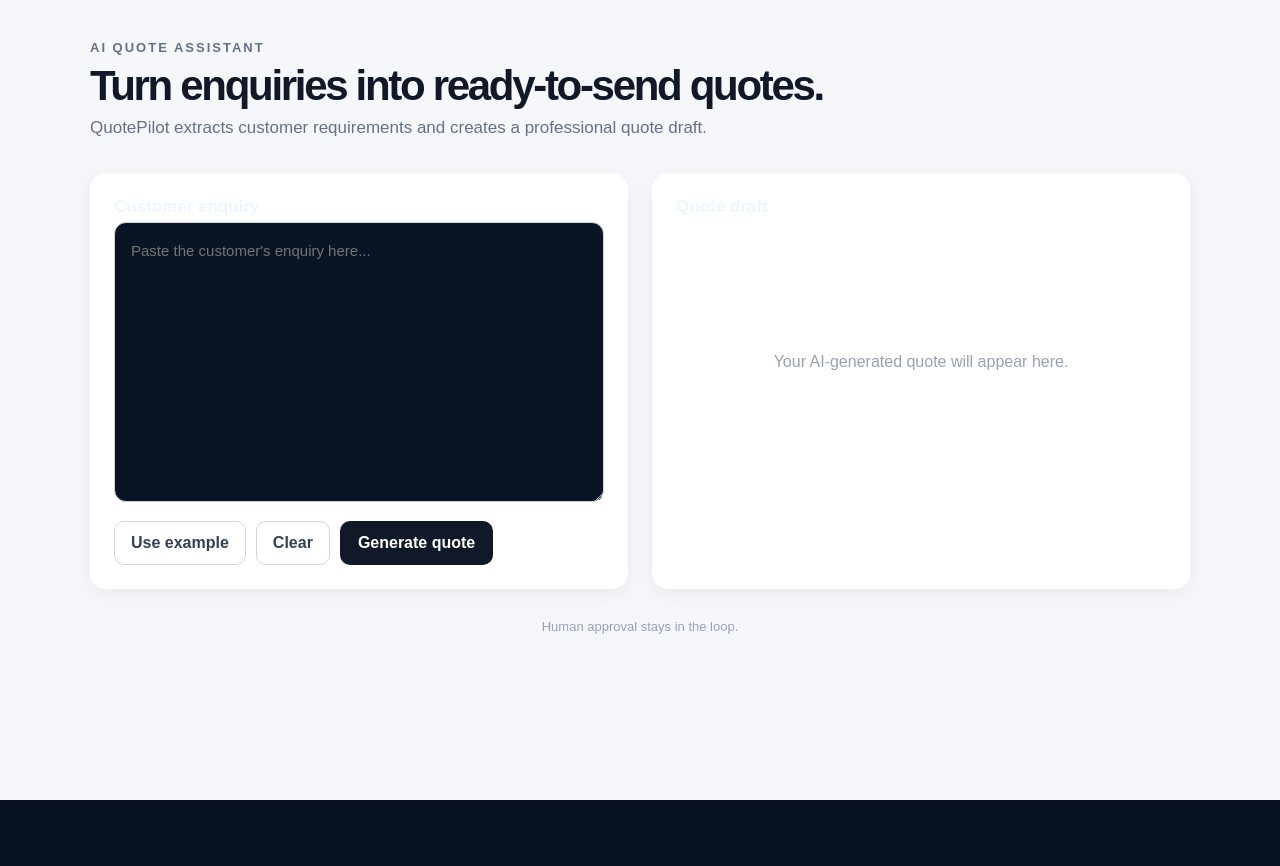
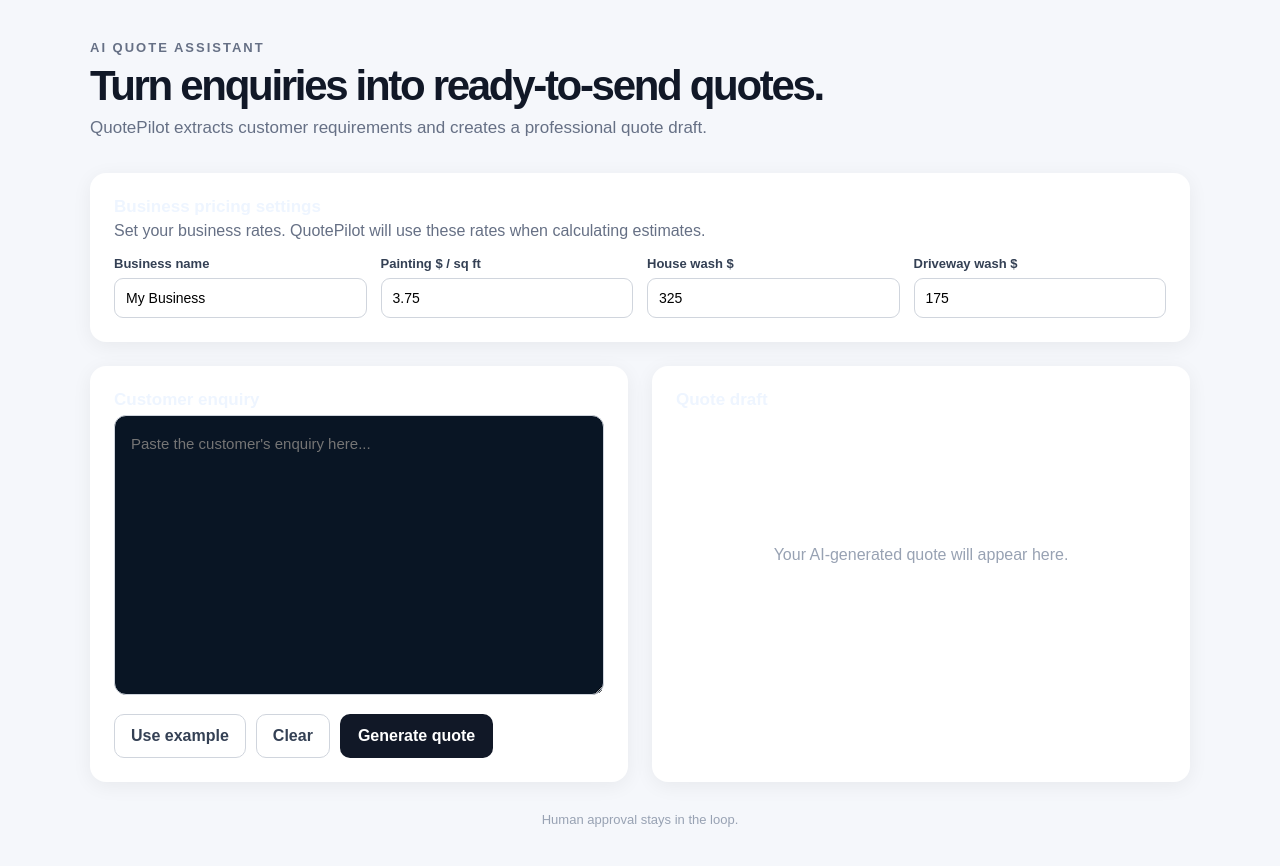
Before and after one commit to ceramicdesignhub/ai-quote-assistant, a Next.js app: page / in a window 1280 px wide. Shown: the top 866 px of the page. Before the commit the page ends 800 px from the top, so only its background shows below. Built offline with nearby package versions, Linux system fonts and the light colour scheme.

Commit message:
Add configurable business pricing

```diff
--- a/app/api/generate-quote/route.ts
+++ b/app/api/generate-quote/route.ts
@@ -5,43 +5,48 @@
   apiKey: process.env.OPENAI_API_KEY || "build-placeholder",
 });
 
-function calculatePricing(enquiry: string) {
+type PricingSettings = {
+  businessName?: string;
+  paintingRate?: number;
+  pressureWashRate?: number;
+  drivewayRate?: number;
+};
+
+function calculatePricing(
+  enquiry: string,
+  settings: PricingSettings = {}
+) {
   const text = enquiry.toLowerCase();
 
-  // ------------------------------------
+  const paintingRate = settings.paintingRate ?? 3.75;
+  const pressureWashRate = settings.pressureWashRate ?? 325;
+  const drivewayRate = settings.drivewayRate ?? 175;
+
   // INTERIOR PAINTING
-  // ------------------------------------
   if (
     text.includes("paint") ||
     text.includes("painting") ||
     text.includes("interior painting")
   ) {
-    const sqftMatch = text.match(/(\d[\d,]*)\s*(sq\s*ft|sqft|square feet)/i);
+    const sqftMatch = text.match(
+      /(\d[\d,]*)\s*(sq\s*ft|sqft|square feet)/i
+    );
 
     if (sqftMatch) {
       const sqft = Number(sqftMatch[1].replace(/,/g, ""));
-
-      // Austin 2026 market reference:
-      // Approx. $2.50-$6.00/sq ft.
-      // We use $3.75/sq ft as an estimate midpoint.
-      const low = Math.round(sqft * 2.5);
-      const estimated = Math.round(sqft * 3.75);
-      const high = Math.round(sqft * 6);
+      const estimated = Math.round(sqft * paintingRate);
 
       return {
         service: "Interior Painting",
         pricing: `
-Estimated pricing based on approximately ${sqft} sq ft:
+Estimated pricing:
 
-- Low estimate: $${low.toLocaleString()}
-- Estimated price: $${estimated.toLocaleString()}
-- High estimate: $${high.toLocaleString()}
-
-Pricing basis: approximately $2.50-$6.00 per sq ft for Austin interior painting.
-The estimated midpoint used by QuotePilot is $3.75 per sq ft.
+- Area: ${sqft.toLocaleString()} sq ft
+- Business rate: $${paintingRate.toFixed(2)} / sq ft
+- Estimated total: $${estimated.toLocaleString()}
 
 This is an ESTIMATE, not a firm fixed-price quote.
-Final pricing depends on ceilings, trim, doors, number of coats, wall condition, prep work, paint type, and site inspection.
+Final pricing depends on surfaces, number of coats, wall condition, preparation, paint type and finish.
         `.trim(),
       };
     }
@@ -49,13 +54,11 @@
     return {
       service: "Interior Painting",
       pricing:
-        "Price estimate requires the approximate square footage of the surfaces being painted.",
+        "A square-foot measurement is required to calculate an estimated price.",
     };
   }
 
-  // ------------------------------------
   // PRESSURE WASHING
-  // ------------------------------------
   if (
     text.includes("pressure wash") ||
     text.includes("pressure washing") ||
@@ -64,11 +67,8 @@
   ) {
     const hasDriveway = text.includes("driveway");
 
-    // Austin reference:
-    // House pressure washing commonly falls around $186-$459.
-    // Driveway commonly around $100-$250.
-    const houseEstimate = 325;
-    const drivewayEstimate = hasDriveway ? 175 : 0;
+    const houseEstimate = pressureWashRate;
+    const drivewayEstimate = hasDriveway ? drivewayRate : 0;
     const estimated = houseEstimate + drivewayEstimate;
 
     return {
@@ -76,29 +76,30 @@
       pricing: `
 Estimated pricing:
 
-- House pressure washing estimate: $${houseEstimate}
-${hasDriveway ? `- Driveway pressure washing estimate: $${drivewayEstimate}` : ""}
-- Estimated total: $${estimated}
+- House pressure washing: $${houseEstimate.toLocaleString()}
+${
+  hasDriveway
+    ? `- Driveway pressure washing: $${drivewayEstimate.toLocaleString()}`
+    : ""
+}
+- Estimated total: $${estimated.toLocaleString()}
 
 This is an ESTIMATE, not a firm fixed-price quote.
-Final pricing depends on house size, number of stories, surface material, condition, driveway size, accessibility, and stain treatment requirements.
+Final pricing depends on house size, number of stories, surface condition, driveway size and stain treatment requirements.
       `.trim(),
     };
   }
 
-  // ------------------------------------
-  // UNKNOWN SERVICE
-  // ------------------------------------
   return {
     service: "General Service",
     pricing:
-      "Pricing cannot be calculated yet because the requested service or measurable project size was not clearly identified.",
+      "Pricing cannot be calculated because the requested service or measurable project size was not identified.",
   };
 }
 
 export async function POST(req: Request) {
   try {
-    const { enquiry } = await req.json();
+    const { enquiry, pricingSettings } = await req.json();
 
     if (!enquiry) {
       return NextResponse.json(
@@ -107,7 +108,9 @@
       );
     }
 
-    const pricing = calculatePricing(enquiry);
+    const settings: PricingSettings = pricingSettings || {};
+
+    const pricing = calculatePricing(enquiry, settings);
 
     const response = await openai.responses.create({
       model: "gpt-5-mini",
@@ -117,25 +120,24 @@
           content: `
 You are QuotePilot, an AI quote assistant for small businesses.
 
+Business name:
+${settings.businessName || "Business name not provided"}
+
 Your job is to turn customer enquiries into professional quote drafts.
 
-IMPORTANT PRICING RULES:
-1. Never invent a price yourself.
-2. Use ONLY the pricing calculation supplied by the application.
-3. Clearly label calculated prices as ESTIMATES unless the business has explicitly provided a firm price.
-4. Do not present an estimate as a guaranteed or fixed price.
-5. If required information is missing, clearly list it.
-6. Do not invent customer names, addresses, availability dates, company names, payment terms, warranties, or other business information.
-7. Keep the quote professional and easy for a small business owner to review.
-8. Separate:
-   - Customer requirements
-   - Scope
-   - Estimated price
-   - Missing information
-   - Availability
-   - Customer-ready message
+IMPORTANT RULES:
 
-The human business owner must approve the quote before sending it.
+1. Use ONLY the pricing calculation supplied by the application.
+2. Never invent or change a price.
+3. Clearly label calculated prices as ESTIMATES.
+4. Never present an estimate as a guaranteed or fixed price.
+5. Never invent customer names, addresses, availability dates, company details, payment terms or warranties.
+6. Clearly identify missing information.
+7. Keep the quote professional and concise.
+8. Create a useful customer-ready message.
+9. Human approval is required before sending the quote.
+
+The pricing calculation supplied by the application is authoritative.
           `.trim(),
         },
         {
@@ -145,14 +147,14 @@
 
 ${enquiry}
 
-Pricing calculation supplied by QuotePilot:
+Pricing calculation:
 
 Service:
 ${pricing.service}
 
 ${pricing.pricing}
 
-Create the professional quote draft now.
+Create the professional quote draft.
           `.trim(),
         },
       ],
@@ -161,7 +163,7 @@
     return NextResponse.json({
       success: true,
       quote: response.output_text,
-      pricing: pricing,
+      pricing,
     });
   } catch (error) {
     console.error("Quote generation error:", error);
--- a/app/page.tsx
+++ b/app/page.tsx
@@ -8,6 +8,11 @@
   const [loading, setLoading] = useState(false);
   const [approved, setApproved] = useState(false);
   const [error, setError] = useState("");
+
+  const [businessName, setBusinessName] = useState("My Business");
+  const [paintingRate, setPaintingRate] = useState("3.75");
+  const [pressureWashRate, setPressureWashRate] = useState("325");
+  const [drivewayRate, setDrivewayRate] = useState("175");
 
   async function generateQuote() {
     if (!enquiry.trim()) {
@@ -26,7 +31,15 @@
         headers: {
           "Content-Type": "application/json",
         },
-        body: JSON.stringify({ enquiry }),
+        body: JSON.stringify({
+          enquiry,
+          pricingSettings: {
+            businessName,
+            paintingRate: Number(paintingRate),
+            pressureWashRate: Number(pressureWashRate),
+            drivewayRate: Number(drivewayRate),
+          },
+        }),
       });
 
       const data = await response.json();
@@ -70,12 +83,7 @@
         fontFamily: "Arial, sans-serif",
       }}
     >
-      <div
-        style={{
-          maxWidth: 1100,
-          margin: "0 auto",
-        }}
-      >
+      <div style={{ maxWidth: 1100, margin: "0 auto" }}>
         <div style={{ marginBottom: 35 }}>
           <div
             style={{
@@ -110,6 +118,58 @@
             professional quote draft.
           </p>
         </div>
+
+        <section
+          style={{
+            background: "#ffffff",
+            borderRadius: 16,
+            padding: 24,
+            marginBottom: 24,
+            boxShadow: "0 4px 20px rgba(0,0,0,0.06)",
+          }}
+        >
+          <h2 style={{ marginTop: 0 }}>Business pricing settings</h2>
+
+          <p style={{ color: "#667085", marginTop: 0 }}>
+            Set your business rates. QuotePilot will use these rates when
+            calculating estimates.
+          </p>
+
+          <div
+            style={{
+              display: "grid",
+              gridTemplateColumns: "repeat(4, 1fr)",
+              gap: 14,
+            }}
+          >
+            <SettingInput
+              label="Business name"
+              value={businessName}
+              onChange={setBusinessName}
+            />
+
+            <SettingInput
+              label="Painting $ / sq ft"
+              value={paintingRate}
+              onChange={setPaintingRate}
+              type="number"
+            />
+
+            <SettingInput
+              label="House wash $"
+              value={pressureWashRate}
+              onChange={setPressureWashRate}
+              type="number"
+            />
+
+            <SettingInput
+              label="Driveway wash $"
+              value={drivewayRate}
+              onChange={setDrivewayRate}
+              type="number"
+            />
+          </div>
+        </section>
 
         <div
           style={{
@@ -151,17 +211,11 @@
                 marginTop: 15,
               }}
             >
-              <button
-                onClick={useExample}
-                style={secondaryButton}
-              >
+              <button onClick={useExample} style={secondaryButton}>
                 Use example
               </button>
 
-              <button
-                onClick={clearAll}
-                style={secondaryButton}
-              >
+              <button onClick={clearAll} style={secondaryButton}>
                 Clear
               </button>
 
@@ -291,6 +345,46 @@
   );
 }
 
+function SettingInput({
+  label,
+  value,
+  onChange,
+  type = "text",
+}: {
+  label: string;
+  value: string;
+  onChange: (value: string) => void;
+  type?: string;
+}) {
+  return (
+    <label
+      style={{
+        display: "flex",
+        flexDirection: "column",
+        gap: 7,
+        color: "#344054",
+        fontSize: 13,
+        fontWeight: 600,
+      }}
+    >
+      {label}
+
+      <input
+        type={type}
+        value={value}
+        onChange={(e) => onChange(e.target.value)}
+        style={{
+          padding: 11,
+          borderRadius: 9,
+          border: "1px solid #d0d5dd",
+          fontSize: 14,
+          boxSizing: "border-box",
+        }}
+      />
+    </label>
+  );
+}
+
 const primaryButton = {
   background: "#111827",
   color: "#ffffff",
```
